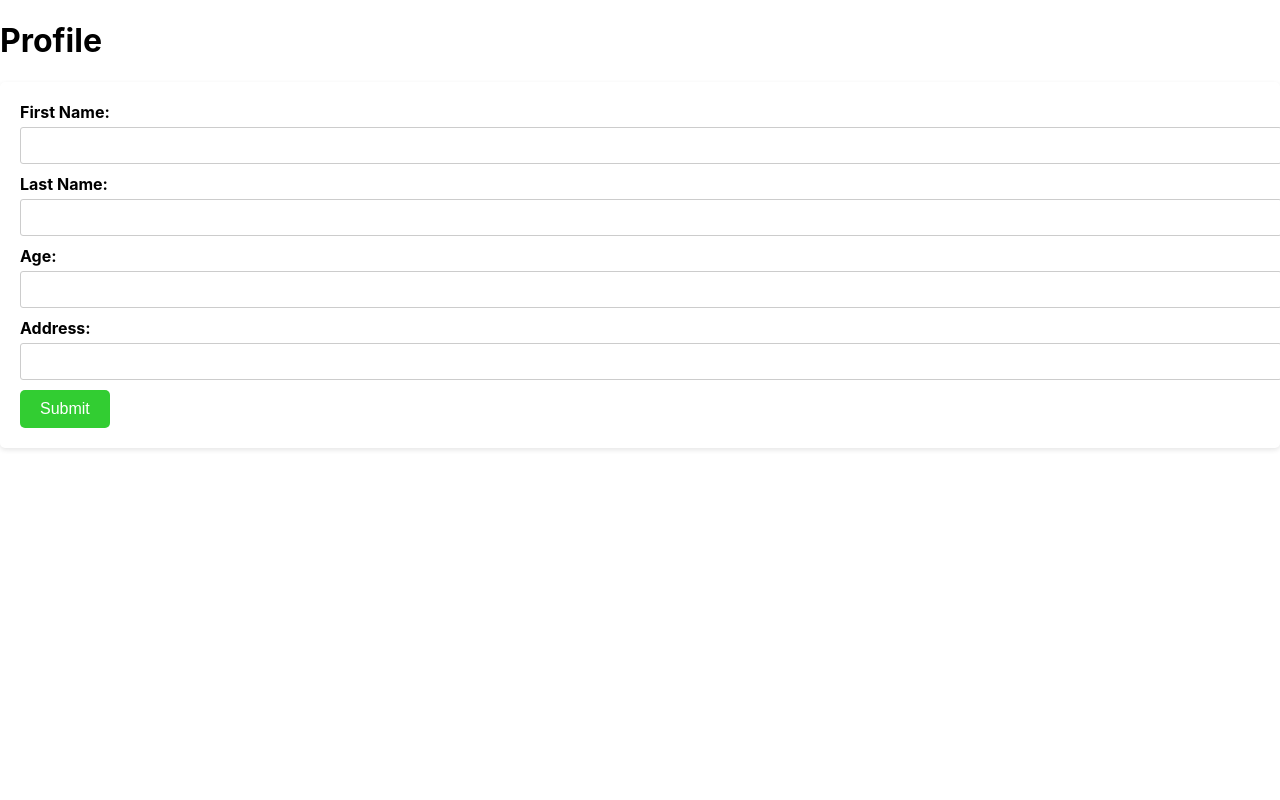
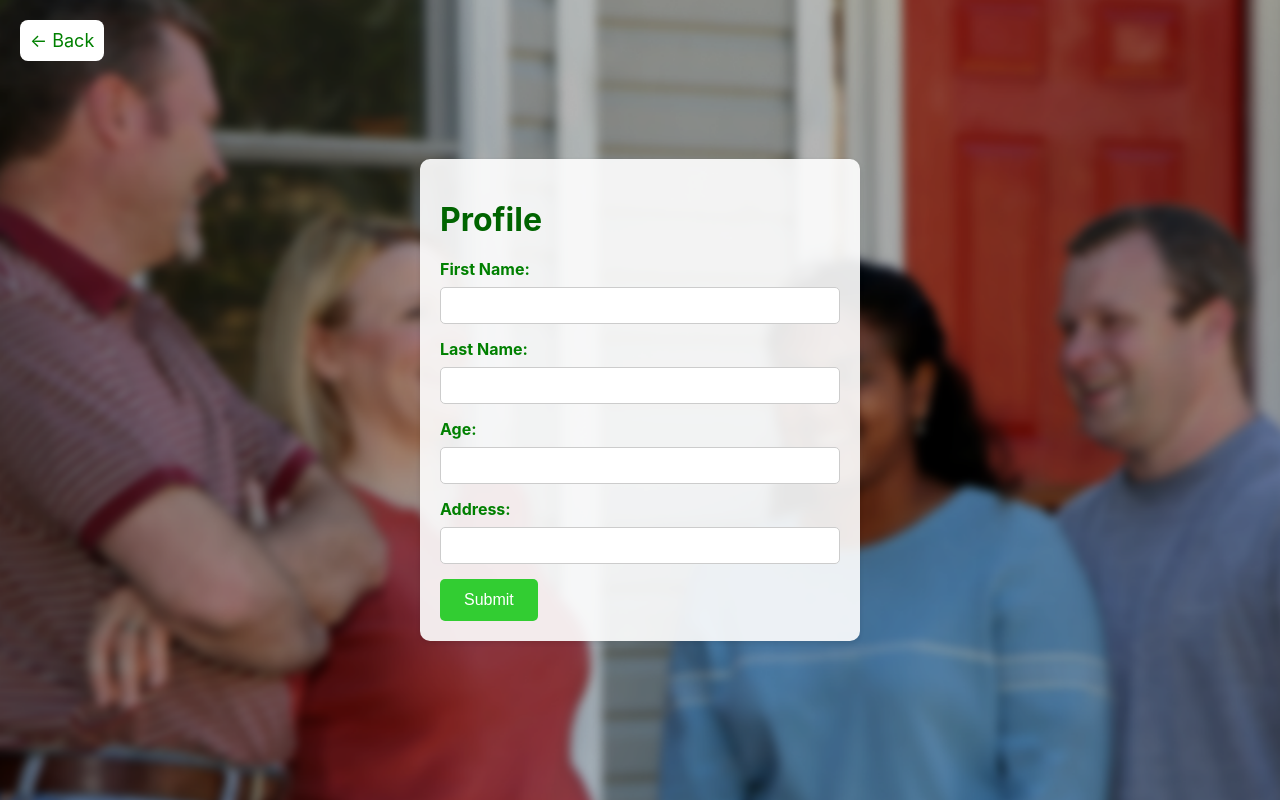
Before and after one commit to camdyncc/NeighborShare, a React (Create React App) app: page /profile in a window 1280 px wide. Built offline with nearby package versions, Linux system fonts and the light colour scheme.

Commit message:
Hi guys :)

```diff
--- a/src/view/CreateNeighborhood.css
+++ b/src/view/CreateNeighborhood.css
@@ -1,79 +1,73 @@
-.create-account-container {
+    .create-neighborhood-container {
+    position: relative;
     display: flex;
     flex-direction: column;
     align-items: center;
-    background-color: white;
-    padding: 20px;
-    border-radius: 8px;
-    box-shadow: 0 2px 4px rgba(0, 0, 0, 0.3);
-    max-width: 400px;
-    margin: auto;
-    margin-top: 50px;
+    justify-content: center;
+    height: 100vh;
+    background-image: url('../Images/BACKGROUND_CREATENBHOOD.png');
+    background-size: cover;
+    background-position: center;
   }
 
-  .create-account-container h2 {
-    color: #32CD32; /* Lime Green */
+  .back-button-container {
+    position: absolute;
+    top: 20px;
+    left: 20px;
+    background-color: rgba(255, 255, 255, 1);
+    padding: 10px;
+    border-radius: 8px;
+    display: inline-block;
   }
 
-  .form-field {
-    margin-bottom: 20px;
+  .back-button {
+    color: #008000;
+    font-size: 18px;
+    text-decoration: none;
+  }
+
+  .form-container {
+    background-color: #ffffff;
+    padding: 40px;
+    border-radius: 8px;
+    box-shadow: 0 16px 32px rgba(0, 0, 0, 0.3);
+    max-width: 500px;
     width: 100%;
   }
 
-  .form-field label {
+  h1 {
+    margin-bottom: 20px;
+    color: #006400;
+  }
+
+  .form-group {
+    margin-bottom: 20px;
+  }
+
+  label {
     display: block;
     margin-bottom: 8px;
-    color: #32CD32; /* Lime Green */
+    color: #008000;
   }
 
-  .form-field input {
+  input {
     width: 100%;
     padding: 10px;
+    border: 1px solid #cccccc;
     border-radius: 4px;
-    border: 1px solid #ccc;
     box-sizing: border-box;
   }
 
-  button {
-    background-color: #32CD32; /* Lime Green */
-    color: white;
+  .submit-button {
+    background-color: #008000;
+    color: #ffffff;
+    padding: 12px 20px;
     border: none;
-    padding: 10px 20px;
     border-radius: 4px;
     cursor: pointer;
-    font-size: 16px;
+    transition: background-color 0.3s ease;
   }
 
-  button:hover {
-    background-color: #28a745;
+  .submit-button:hover {
+    background-color: #006400;
   }
-
-.action-buttons {
-  display: flex;
-  justify-content: space-between;
-  gap: 10px;
-  margin-top: 20px;
-}
-
-.action-buttons button {
-  flex-grow: 1;
-  padding: 10px 20px;
-  border: none;
-  border-radius: 4px;
-  cursor: pointer;
-  font-size: 16px;
-  font-weight: bold;
-}
-
-/* Back button */
-.action-buttons button:first-child {
-  background-color: #f44336;
-  color: white;
-  margin-right: 10px;
-}
-
-/* Create Account button */
-.action-buttons button:last-child {
-  background-color: #32CD32;
-  color: white;
-}
--- a/src/view/CreateNeighborhood.js
+++ b/src/view/CreateNeighborhood.js
@@ -1,5 +1,5 @@
 import React, { useState } from 'react';
-import { useNavigate, Link } from 'react-router-dom';
+import { useNavigate, Link } from 'react-router-dom';  // Import Link
 import axios from 'axios';
 import { useAuth } from '../components/AuthContext';
 import './CreateNeighborhood.css';
@@ -27,7 +27,7 @@ const CreateNeighborhood = () => {
   return (
     <div className="create-neighborhood-container">
       <div className="back-button-container">
-        <Link to="/feed" className="back-button">&#8592; Back</Link>
+        <Link to="/feed" className="back-button">&#8592; Back</Link> {/* Back button using Link */}
       </div>
       <div className="form-container">
         <h1>Create New Neighborhood</h1>
@@ -39,7 +39,7 @@ const CreateNeighborhood = () => {
               id="name"
               value={name}
               onChange={(e) => setName(e.target.value)}
-              placeholder="Neighborhood Name"
+              placeholder="Neighborhood Name" // Placeholder text
               required
             />
           </div>
--- a/src/view/NewPost.css
+++ b/src/view/NewPost.css
@@ -49,7 +49,7 @@
 .submit-button {
   width: 100%;
   padding: 10px 0;
-  background-color: #32CD32;
+  background-color: #32CD32; /* Lime green color */
   color: white;
   border: none;
   border-radius: 4px;
@@ -58,14 +58,29 @@
 }
 
 .submit-button:hover {
-  background-color: #2ca02c;
+  background-color: #2ca02c; /* Slightly darker green */
 }
 
 .newpost-page-background {
-  background-image: url('../../src/Images/BACKGROUND_LOGIN2.png');
-  background-size: cover;
-  background-position: center;
-  background-repeat: no-repeat;
-  min-height: 100vh;
-  position: relative;
+  background-image: url('../../src/Images/BACKGROUND_LOGIN2.png'); /* Adjust the path as necessary */
+  background-size: cover; /* Cover the entire container */
+  background-position: center; /* Center the image in the container */
+  background-repeat: no-repeat; /* Do not repeat the image */
+  min-height: 100vh; /* Ensure it covers the full viewport height */
+  position: relative; /* Set position relative to ensure it takes the proper height */
 }
+
+.back-button-container {
+  position: absolute;
+  top: 20px;
+  left: 20px;
+  background-color: white;
+  padding: 10px;
+  border-radius: 5px;
+}
+
+.back-button {
+  color: #008000;
+  font-size: 18px;
+  text-decoration: none;
+}
--- a/src/view/NewPost.js
+++ b/src/view/NewPost.js
@@ -60,7 +60,9 @@ const NewPost = () => {
 
 
   <div className="newpost-page-background">
-
+          <div className="back-button-container">
+        <a href="/feed" className="back-button">&#8592; Back</a>
+      </div>
     <div className="new-post-container">
       <h1>New Post</h1>
       <form onSubmit={handleSubmit}>
--- a/src/view/ProfilePage.css
+++ b/src/view/ProfilePage.css
@@ -1,19 +1,30 @@
-
-.profile-page form {
-  background-color: white;
-  padding: 20px;
-  border-radius: 5px;
-  box-shadow: 0px 2px 5px rgba(0, 0, 0, 0.1);
+.profile-container {
+  display: flex;
+  align-items: center;
+  justify-content: center;
+  height: 100vh;
+  background-image: url('../Images/BACKGROUND_LOGIN2.png');
+  background-size: cover;
+  background-position: center;
 }
 
-/* Input fields */
+.profile-page {
+  background-color: rgba(255, 255, 255, 0.9);
+  padding: 20px;
+  border-radius: 10px;
+  box-shadow: 0px 2px 5px rgba(0, 0, 0, 0.1);
+  max-width: 400px;
+  width: 100%;
+}
+
+
 .profile-page input[type="text"],
 .profile-page input[type="number"] {
   width: 100%;
   padding: 10px;
   border: 1px solid #ccc;
-  border-radius: 3px;
-  margin-bottom: 10px;
+  border-radius: 5px;
+  margin-bottom: 15px;
 }
 
 .profile-page input:focus {
@@ -21,23 +32,37 @@
   border-color: limegreen;
 }
 
-/* Labels */
 .profile-page label {
   display: block;
-  margin-bottom: 5px;
+  margin-bottom: 8px;
   font-weight: bold;
 }
 
-/* Button */
 .profile-page button[type="submit"] {
   background-color: limegreen;
   color: white;
-  padding: 10px 20px;
+  padding: 12px 24px;
   border: none;
   border-radius: 5px;
   cursor: pointer;
+  transition: background-color 0.3s ease;
 }
 
 .profile-page button[type="submit"]:hover {
   background-color: #59d959;
 }
+
+.back-button-container {
+  position: absolute;
+  top: 20px;
+  left: 20px;
+  background-color: white;
+  padding: 10px;
+  border-radius: 5px;
+}
+
+.back-button {
+  color: #008000;
+  font-size: 18px;
+  text-decoration: none;
+}
--- a/src/view/ProfilePage.js
+++ b/src/view/ProfilePage.js
@@ -10,6 +10,7 @@ const ProfilePage = ({ userInfo, getUserInfo, setUserInfo }) => {
   const [isModified, setIsModified] = useState(false);
   const { authState } = useAuth();
   const { userId } = useAuth();
+  // Fetch user data
   console.log(authState.userId);
   useEffect(() => {
     const fetchUserData = async () => {
@@ -25,6 +26,7 @@ const ProfilePage = ({ userInfo, getUserInfo, setUserInfo }) => {
           setUserInfo(response.data);
         }
       } catch (error) {
+        // Handle errors
         console.error('Error fetching user data:', error);
       }
     };
@@ -65,8 +67,12 @@ const ProfilePage = ({ userInfo, getUserInfo, setUserInfo }) => {
   };
 
   return (
-    <div className="profile-page">
-      <h1>Profile</h1>
+    <div className="profile-container">
+      <div className="back-button-container">
+        <a href="/feed" className="back-button">&#8592; Back</a>
+      </div>
+      <div className="profile-page">
+        <h1>Profile</h1>
       <form ref={formRef} onSubmit={handleEditSubmit}>
         <label htmlFor="firstname">First Name:</label>
         <input type="text" id="firstname" name="firstname" defaultValue={userInfo.firstName} />
@@ -79,6 +85,7 @@ const ProfilePage = ({ userInfo, getUserInfo, setUserInfo }) => {
         <button type="submit">Submit</button>
       </form>
     </div>
+    </div>
   );
 };
 
--- a/src/view/UserPostPage.css
+++ b/src/view/UserPostPage.css
@@ -1,9 +1,9 @@
 .userpost-page-background {
-    background-image: url('../../src/Images/BACKGROUND_TOOLS.png');
-    background-size: cover;
-    background-position: center;
-    background-repeat: repeat;
-    min-height: 100vh;
+  background-image: url('../../src/Images/BACKGROUND_LOGIN.png'); /* Adjust the path as necessary */
+  background-size: cover; /* Cover the entire container */
+  background-position: center; /* Center the image in the container */
+  background-repeat: repeat;/*  Do not repeat the image */
+  min-height: 100vh; /* Ensure it covers the full viewport height */
 
 }
 
@@ -13,12 +13,12 @@
     padding: 20px;
     box-shadow: 0 16px 16px rgba(0, 0, 0, 0.3);
 
-      background-color: rgba(0, 50, 0, 0.4);
+    background-color: rgba(255, 255, 255, 0.1);
 
   }
 
   .post-item {
-      background-color: rgba(255, 255, 255, 0.4);
+    background-color: rgba(255, 255, 255, 0.2);
     border-radius: 8px;
     padding: 20px;
     margin-bottom: 20px;
@@ -59,3 +59,19 @@
     background-color: #f44336; /* Red */
     color: white;
   }
+
+
+  .back-button-container {
+    position: absolute;
+    top: 20px;
+    left: 20px;
+    background-color: white;
+    padding: 10px;
+    border-radius: 5px;
+  }
+
+  .back-button {
+    color: #008000;
+    font-size: 18px;
+    text-decoration: none;
+  }
--- a/src/view/UserPostPage.js
+++ b/src/view/UserPostPage.js
@@ -43,6 +43,9 @@ const UserPostsPage = () => {
 
   return (
   <div className="userpost-page-background">
+          <div className="back-button-container">
+        <a href="/feed" className="back-button">&#8592; Back</a>
+      </div>
     <div className="user-posts-container">
       <h1>Your Posts</h1>
       {posts.length > 0 ? (
```
Also changed, not shown: src/Images/BACKGROUND_TOOLS.png (deleted). Lines whose indentation alone changed are shown as unchanged.
